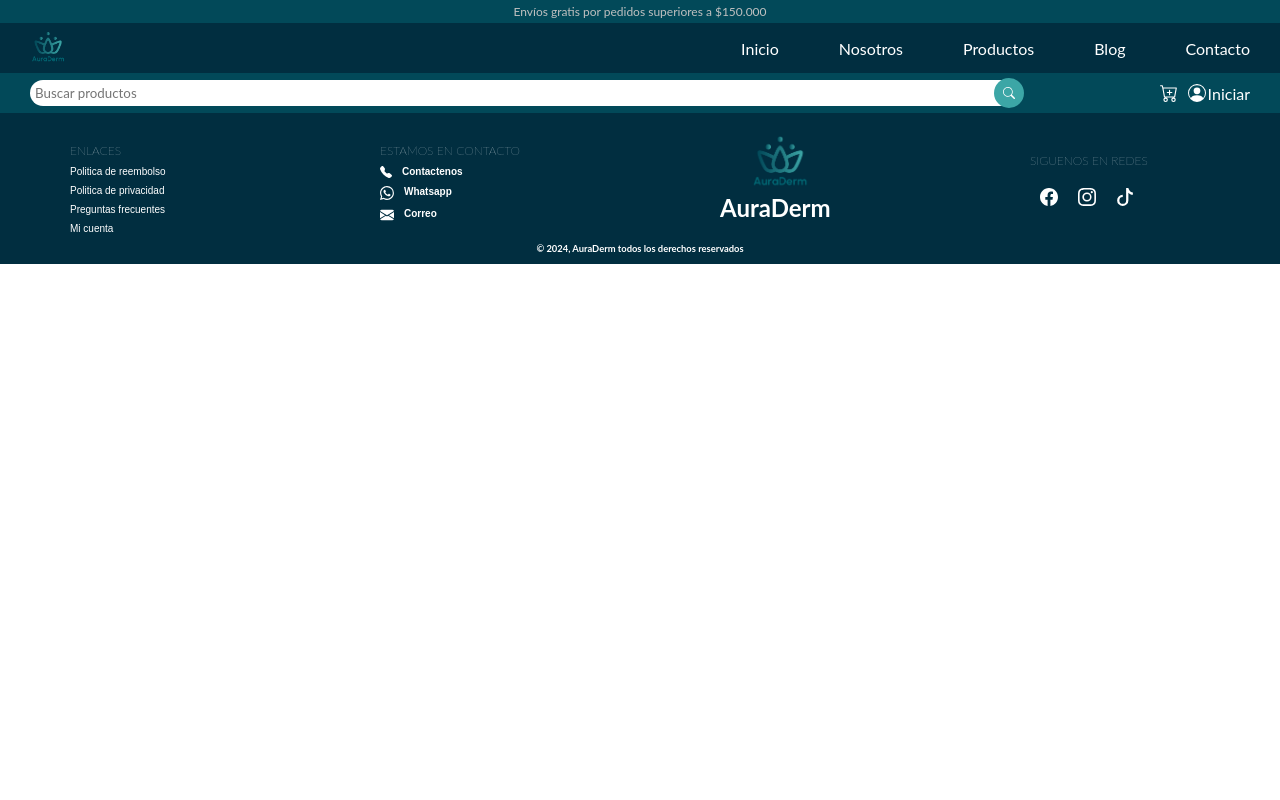
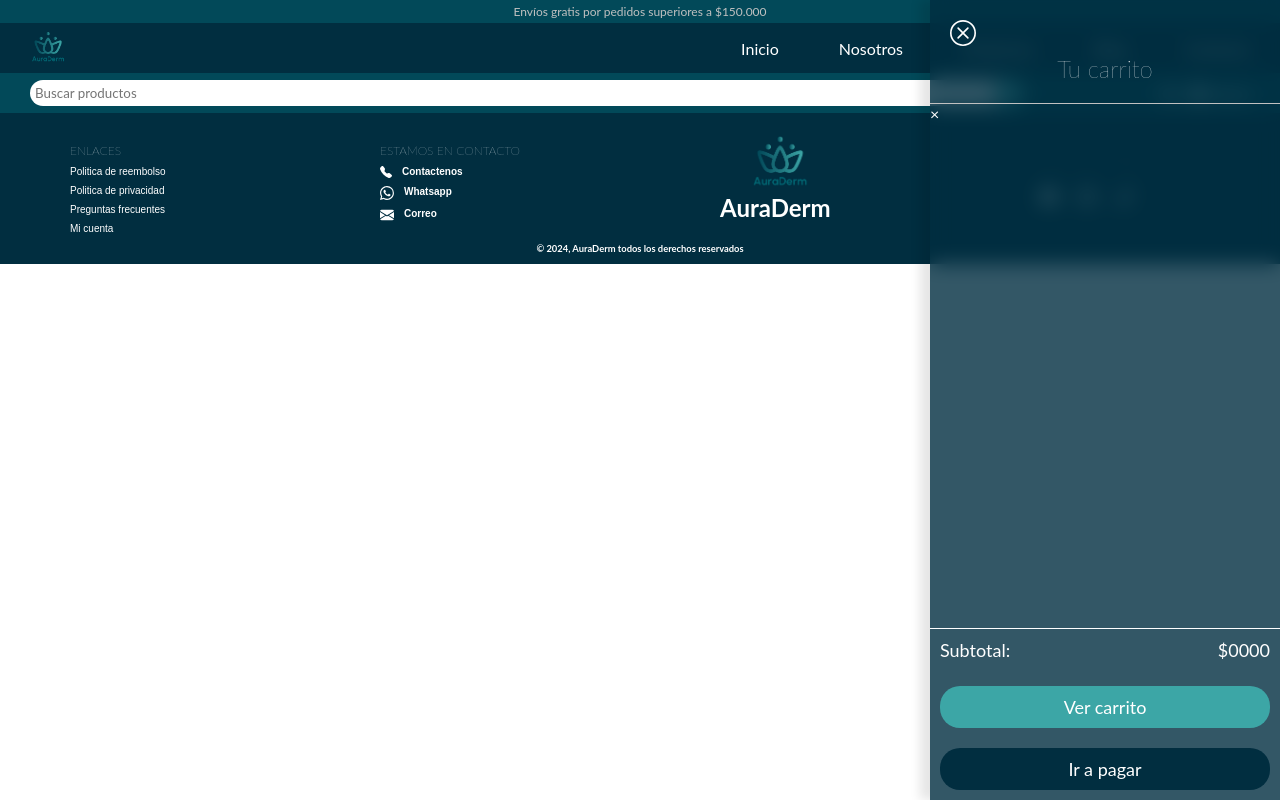
Before and after one commit to isabel-moreno22/AuraDerm, a plain HTML site: page views/cart.html in a window 1280 px wide. Drawn offline with Linux system fonts and the light colour scheme.

Commit message:
revision 1

```diff
--- a/src/js/funcionalidad.js
+++ b/src/js/funcionalidad.js
@@ -1,31 +1,67 @@
-document.addEventListener("DOMContentLoaded", function() {
-    const header = document.querySelector('header');
-    const footer = document.querySelector('footer');
+document.addEventListener("DOMContentLoaded", function () {
+  const header = document.querySelector("header");
+  const footer = document.querySelector("footer");
+  //   const cart = document.querySelector("cart-login");
 
   // inicia el menú móvil y manejadores de eventos para abrir y cerrar el sidebar
   function initMobileMenu() {
-        const sidebar = document.querySelector('.sidebar');
-        const menuButton = document.querySelector('.menu-button');
-        const closeButton = document.querySelector('.sidebar li');
+    const sidebar = document.querySelector(".sidebar");
+    const menuButton = document.querySelector(".menu-button");
+    const closeButton = document.querySelector(".sidebar li");
 
     if (menuButton) {
-            menuButton.addEventListener('click', () => sidebar.classList.toggle('active'));
+      menuButton.addEventListener("click", () =>
+        sidebar.classList.toggle("active")
+      );
     }
 
     if (closeButton) {
-            closeButton.addEventListener('click', () => sidebar.classList.remove('active'));
+      closeButton.addEventListener("click", () =>
+        sidebar.classList.remove("active")
+      );
     }
   }
 
   // Carga dinámica del contenido del nav y footer, e inicia el menú móvil
-    fetch('nav.html')
-        .then(response => response.text())
-        .then(data => {
+
+  fetch("nav.html")
+    .then((response) => response.text())
+    .then((data) => {
       header.innerHTML = data;
       initMobileMenu();
     });
 
-    fetch('footer.html')
-        .then(response => response.text())
-        .then(data => footer.innerHTML = data);
+  fetch("cart.html")
+    .then((response) => response.text())
+    .then((data) => {
+      innerHTML = data;
+      showCart();
     });
+
+  fetch("footer.html")
+    .then((response) => response.text())
+    .then((data) => {
+      footer.innerHTML = data;
+    });
+
+  function showCart() {
+    const button = document.getElementById("shopping-cart");
+    const sidecart = document.querySelector("sidecart");
+    const closeCartBtn = document.getElementById("close-cart-btn");
+    const goToCartBtn = document.getElementById("go-to-cart");
+    console.log(button);
+    console.log(sidecart);
+
+    button.addEventListener("click", () => {
+      sidecart.classList.toggle("active");
+    });
+
+    // closeCartBtn.addEventListener("click", () => {
+    //   sidecart.classList.toggle("active");
+    // });
+
+    // goToCartBtn.addEventListener("click", () => {
+    //   window.location.href = "/views/cart.html";
+    // });
+  }
+});
--- a/src/public/css/cart.css
+++ b/src/public/css/cart.css
@@ -0,0 +1,82 @@
+/* estilos desplegable carrito */
+.sidecart {
+    display: block;
+    position: fixed;
+    top: 0;
+    right: 0;
+    height: 100vh;
+    width: 350px;
+    background-color: rgba(1, 46, 64, 0.8);
+    backdrop-filter: blur(10px);
+    box-shadow: -10px 0 10px rgba(0, 0, 0, 0.1);
+    color: white;
+
+}
+
+.active{
+    display: block;
+}
+
+.cart-content {
+    height: 100%;
+    display: flex;
+    flex-direction: column;
+}
+
+.cart-header {
+    padding: 20px;
+    border-bottom: 1px solid var(--blanco);
+}
+
+#close-cart-btn {
+    cursor: pointer;
+    margin-bottom: 5px;
+    transition: transform 0.2s ease;
+}
+
+#close-cart-btn:hover {
+    transform: scale(1.1);
+}
+
+.cart-h2 {
+    text-align: center;
+    font-weight: 100;
+}
+
+.cart-items{
+    flex: 1;
+    overflow-x: hidden;
+}
+
+.cart-actions{
+    padding: 10px;
+    display: flex;
+    flex-direction: column;
+    gap: 20px;
+    border-top: 1px solid white;
+}
+
+.subtotal{
+    margin-bottom: 5px;
+    display: flex;
+    align-items: center;
+    justify-content: space-between;
+    font-size: 18px;
+}
+
+.cart-actions button{
+    border: none;
+    border-radius: 20px;
+    padding: 10px;
+    font-size: 18px;
+    cursor: pointer;
+    color: white;
+    background-color: var(--text-color);
+}
+.cart-actions button:hover{
+    opacity: 0.8;
+}
+.cart-actions button:nth-of-type(2){
+    background-color: var(--icon-color);
+}
+/* fin estilos desplegable carrito */
--- a/views/cart.html
+++ b/views/cart.html
@@ -1,20 +1,58 @@
 <!DOCTYPE html>
 <html lang="en">
-<head>
-    <meta charset="UTF-8">
-    <meta name="viewport" content="width=device-width, initial-scale=1.0">
+  <head>
+    <meta charset="UTF-8" />
+    <meta name="viewport" content="width=device-width, initial-scale=1.0" />
     <title>Tu carrito</title>
-    <link href="../src/public/css/nav.css" rel="stylesheet">
-    <link href="../src/public/css/footer.css" rel="stylesheet">
-    <link rel="stylesheet" href="/src/public/css/cart.css">
-</head>
-<body>
+    <link href="../src/public/css/nav.css" rel="stylesheet" />
+    <link href="../src/public/css/footer.css" rel="stylesheet" />
+    <link rel="stylesheet" href="/src/public/css/cart.css" />
+  </head>
+  <body>
     <header></header>
-<div id="page-content">
-
-</div>
+    <!-- desplegable carrito -->
+    <!-- <div class="side-cart-container"> -->
+    <div class="sidecart">
+      <div class="cart-content">
+        <div class="cart-header">
+          <svg
+            xmlns="http://www.w3.org/2000/svg"
+            width="26"
+            height="26"
+            fill="currentColor"
+            class="bi bi-x-circle"
+            viewBox="0 0 16 16"
+            id="close-cart-btn"
+          >
+            <path
+              d="M8 15A7 7 0 1 1 8 1a7 7 0 0 1 0 14m0 1A8 8 0 1 0 8 0a8 8 0 0 0 0 16"
+            />
+            <path
+              d="M4.646 4.646a.5.5 0 0 1 .708 0L8 7.293l2.646-2.647a.5.5 0 0 1 .708.708L8.707 8l2.647 2.646a.5.5 0 0 1-.708.708L8 8.707l-2.646 2.647a.5.5 0 0 1-.708-.708L7.293 8 4.646 5.354a.5.5 0 0 1 0-.708"
+            />
+          </svg>
+          <h2 class="cart-h2">Tu carrito</h2>
+        </div>
+        <div class="cart-items">
+          <div class="cart-item">
+            <div class="remove-item">
+              <span>&times;</span>
+            </div>
+          </div>
+        </div>
+        <div class="cart-actions">
+          <div class="subtotal">
+            <p>Subtotal:</p>
+            <p>$<span id="subtotal-price">0000</span></p>
+          </div>
+          <button id="go-to-cart">Ver carrito</button>
+          <button>Ir a pagar</button>
+        </div>
+      </div>
+    </div>
+    <!-- </div> -->
+    <!-- fin desplegable carrito -->
     <footer></footer>
     <script src="../src/js/funcionalidad.js"></script>
-
-</body>
+  </body>
 </html>
--- a/views/nav.html
+++ b/views/nav.html
@@ -1,20 +1,37 @@
 <!DOCTYPE html>
 <html lang="en">
   <head>
-    <meta charset="UTF-8">
-    <meta name="viewport" content="width=device-width, initial-scale=1.0">
+    <meta charset="UTF-8" />
+    <meta name="viewport" content="width=device-width, initial-scale=1.0" />
     <title>nav</title>
-    <link rel="stylesheet" href="../src/public/css/nav.css">
+    <link rel="stylesheet" href="../src/public/css/nav.css" />
   </head>
+
   <body>
     <header>
       <nav class="nav">
-            <p class="shopping-text">Envíos gratis por pedidos superiores a $150.000</p>
+        <p class="shopping-text">
+          Envíos gratis por pedidos superiores a $150.000
+        </p>
         <ul class="sidebar">
-                <li><a href="#"><svg xmlns="http://www.w3.org/2000/svg" width="26" height="26" fill="currentColor" class="bi bi-x-circle" viewBox="0 0 16 16">
-                    <path d="M8 15A7 7 0 1 1 8 1a7 7 0 0 1 0 14m0 1A8 8 0 1 0 8 0a8 8 0 0 0 0 16"/>
-                    <path d="M4.646 4.646a.5.5 0 0 1 .708 0L8 7.293l2.646-2.647a.5.5 0 0 1 .708.708L8.707 8l2.647 2.646a.5.5 0 0 1-.708.708L8 8.707l-2.646 2.647a.5.5 0 0 1-.708-.708L7.293 8 4.646 5.354a.5.5 0 0 1 0-.708"/>
-                  </svg></a></li>
+          <li>
+            <a href="#"
+              ><svg
+                xmlns="http://www.w3.org/2000/svg"
+                width="26"
+                height="26"
+                fill="currentColor"
+                class="bi bi-x-circle"
+                viewBox="0 0 16 16"
+              >
+                <path
+                  d="M8 15A7 7 0 1 1 8 1a7 7 0 0 1 0 14m0 1A8 8 0 1 0 8 0a8 8 0 0 0 0 16"
+                />
+                <path
+                  d="M4.646 4.646a.5.5 0 0 1 .708 0L8 7.293l2.646-2.647a.5.5 0 0 1 .708.708L8.707 8l2.647 2.646a.5.5 0 0 1-.708.708L8 8.707l-2.646 2.647a.5.5 0 0 1-.708-.708L7.293 8 4.646 5.354a.5.5 0 0 1 0-.708"/>
+            </svg>
+            </a>
+          </li>
           <!-- <li><a href="#"><img src="/src/public/img/logos-02.png" alt=""></a></li> -->
           <li><a href="inicio.html">Inicio</a></li>
           <li><a href="acercaDeNosotros.html">Nosotros</a></li>
@@ -23,46 +40,92 @@
           <li><a href="contactForm.html">Contacto</a></li>
         </ul>
         <ul>
-                <li><a href="inicio.html"><img src="../src/public/img/logos_Mesa de trabajo 1.png" alt=""></a></li>
+          <li >
+            <a href="inicio.html"
+              ><img src="../src/public/img/logos_Mesa de trabajo 1.png" alt=""
+            /></a>
+          </li>
           <li class="hideOnmobile"><a href="inicio.html">Inicio</a></li>
-                <li class="hideOnmobile"><a href="acercaDeNosotros.html">Nosotros</a></li>
+          <li class="hideOnmobile">
+            <a href="acercaDeNosotros.html">Nosotros</a>
+          </li>
           <li class="hideOnmobile"><a href="productos">Productos</a></li>
           <li class="hideOnmobile"><a href="blog">Blog</a></li>
           <li class="hideOnmobile"><a href="contactForm.html">Contacto</a></li>
-                <li class="menu-button"><a href="#"><svg xmlns="http://www.w3.org/2000/svg" width="26" height="26" fill="currentColor" class="bi bi-list" viewBox="0 0 16 16">
-                    <path fill-rule="evenodd" d="M2.5 12a.5.5 0 0 1 .5-.5h10a.5.5 0 0 1 0 1H3a.5.5 0 0 1-.5-.5m0-4a.5.5 0 0 1 .5-.5h10a.5.5 0 0 1 0 1H3a.5.5 0 0 1-.5-.5m0-4a.5.5 0 0 1 .5-.5h10a.5.5 0 0 1 0 1H3a.5.5 0 0 1-.5-.5"/>
-                  </svg></a></li>
+          <li  class="menu-button">
+            <a href="#"
+              ><svg
+                xmlns="http://www.w3.org/2000/svg"
+                width="26"
+                height="26"
+                fill="currentColor"
+                class="bi bi-list"
+                viewBox="0 0 16 16"
+              >
+                <path
+                  fill-rule="evenodd"
+                  d="M2.5 12a.5.5 0 0 1 .5-.5h10a.5.5 0 0 1 0 1H3a.5.5 0 0 1-.5-.5m0-4a.5.5 0 0 1 .5-.5h10a.5.5 0 0 1 0 1H3a.5.5 0 0 1-.5-.5m0-4a.5.5 0 0 1 .5-.5h10a.5.5 0 0 1 0 1H3a.5.5 0 0 1-.5-.5"
+                />
+            </svg></a>
+          </li>
         </ul>
       </nav>
     </header>
 
     <div class="content-search-cart-login">
-
       <div class="search">
-            <input type="text" placeholder="Buscar productos">
+        <input type="text" placeholder="Buscar productos" />
         <div class="content-icon-search">
-                <svg class="search-icon" xmlns="http://www.w3.org/2000/svg" width="12" height="12" fill="white" class="bi bi-search" viewBox="0 0 16 16">
-                    <path d="M11.742 10.344a6.5 6.5 0 1 0-1.397 1.398h-.001q.044.06.098.115l3.85 3.85a1 1 0 0 0 1.415-1.414l-3.85-3.85a1 1 0 0 0-.115-.1zM12 6.5a5.5 5.5 0 1 1-11 0 5.5 5.5 0 0 1 11 0"/>
+          <svg
+            class="search-icon"
+            xmlns="http://www.w3.org/2000/svg"
+            width="12"
+            height="12"
+            fill="white"
+            class="bi bi-search"
+            viewBox="0 0 16 16"
+          >
+            <path
+              d="M11.742 10.344a6.5 6.5 0 1 0-1.397 1.398h-.001q.044.06.098.115l3.85 3.85a1 1 0 0 0 1.415-1.414l-3.85-3.85a1 1 0 0 0-.115-.1zM12 6.5a5.5 5.5 0 1 1-11 0 5.5 5.5 0 0 1 11 0"
+            />
           </svg>
         </div>
       </div>
 
       <div class="cart-login">
-            <a class="elemento-carro" href="carro-compras"><svg class="shopping-cart" xmlns="http://www.w3.org/2000/svg"  class="bi bi-cart-plus" viewBox="0 0 16 16">
-                <path d="M9 5.5a.5.5 0 0 0-1 0V7H6.5a.5.5 0 0 0 0 1H8v1.5a.5.5 0 0 0 1 0V8h1.5a.5.5 0 0 0 0-1H9z"/>
-                <path d="M.5 1a.5.5 0 0 0 0 1h1.11l.401 1.607 1.498 7.985A.5.5 0 0 0 4 12h1a2 2 0 1 0 0 4 2 2 0 0 0 0-4h7a2 2 0 1 0 0 4 2 2 0 0 0 0-4h1a.5.5 0 0 0 .491-.408l1.5-8A.5.5 0 0 0 14.5 3H2.89l-.405-1.621A.5.5 0 0 0 2 1zm3.915 10L3.102 4h10.796l-1.313 7zM6 14a1 1 0 1 1-2 0 1 1 0 0 1 2 0m7 0a1 1 0 1 1-2 0 1 1 0 0 1 2 0"/>
+        <a class="elemento-carro" href="#"
+          ><svg
+            class="shopping-cart"
+            xmlns="http://www.w3.org/2000/svg"
+            class="bi bi-cart-plus"
+            viewBox="0 0 16 16"
+            id="shopping-cart"
+          >
+            <path
+              d="M9 5.5a.5.5 0 0 0-1 0V7H6.5a.5.5 0 0 0 0 1H8v1.5a.5.5 0 0 0 1 0V8h1.5a.5.5 0 0 0 0-1H9z"
+            />
+            <path
+              d="M.5 1a.5.5 0 0 0 0 1h1.11l.401 1.607 1.498 7.985A.5.5 0 0 0 4 12h1a2 2 0 1 0 0 4 2 2 0 0 0 0-4h7a2 2 0 1 0 0 4 2 2 0 0 0 0-4h1a.5.5 0 0 0 .491-.408l1.5-8A.5.5 0 0 0 14.5 3H2.89l-.405-1.621A.5.5 0 0 0 2 1zm3.915 10L3.102 4h10.796l-1.313 7zM6 14a1 1 0 1 1-2 0 1 1 0 0 1 2 0m7 0a1 1 0 1 1-2 0 1 1 0 0 1 2 0"
+            />
             </svg></a>
-            <a class="elemento-icon-iniciar" href="icono-iniciar"><svg class="user-icon" xmlns="http://www.w3.org/2000/svg"  class="bi bi-person-circle" viewBox="0 0 16 16">
-                <path d="M11 6a3 3 0 1 1-6 0 3 3 0 0 1 6 0"/>
-                <path fill-rule="evenodd" d="M0 8a8 8 0 1 1 16 0A8 8 0 0 1 0 8m8-7a7 7 0 0 0-5.468 11.37C3.242 11.226 4.805 10 8 10s4.757 1.225 5.468 2.37A7 7 0 0 0 8 1"/>
+
+        <a class="elemento-icon-iniciar" href="icono-iniciar"
+          ><svg
+            class="user-icon"
+            xmlns="http://www.w3.org/2000/svg"
+            class="bi bi-person-circle"
+            viewBox="0 0 16 16"
+          >
+            <path d="M11 6a3 3 0 1 1-6 0 3 3 0 0 1 6 0" />
+            <path
+              fill-rule="evenodd"
+              d="M0 8a8 8 0 1 1 16 0A8 8 0 0 1 0 8m8-7a7 7 0 0 0-5.468 11.37C3.242 11.226 4.805 10 8 10s4.757 1.225 5.468 2.37A7 7 0 0 0 8 1"
+            />
             </svg></a>
         <a class="elementos-texto-iniciar" href="iniciar">Iniciar</a>
       </div>
     </div>
-
-
-
-    <script src="/src/js/nav.js"></script>
+    <script src="/src/js/funcionalidad.js"></script>
 
   </body>
 </html>
```
Also changed, not shown: src/js/cart.js (+25 -0 lines), src/js/nav.js (+51 -34 lines), src/js/navAle.js (+34 -34 lines), src/public/css/nav.css (+50 -47 lines). Lines whose indentation alone changed are shown as unchanged.
